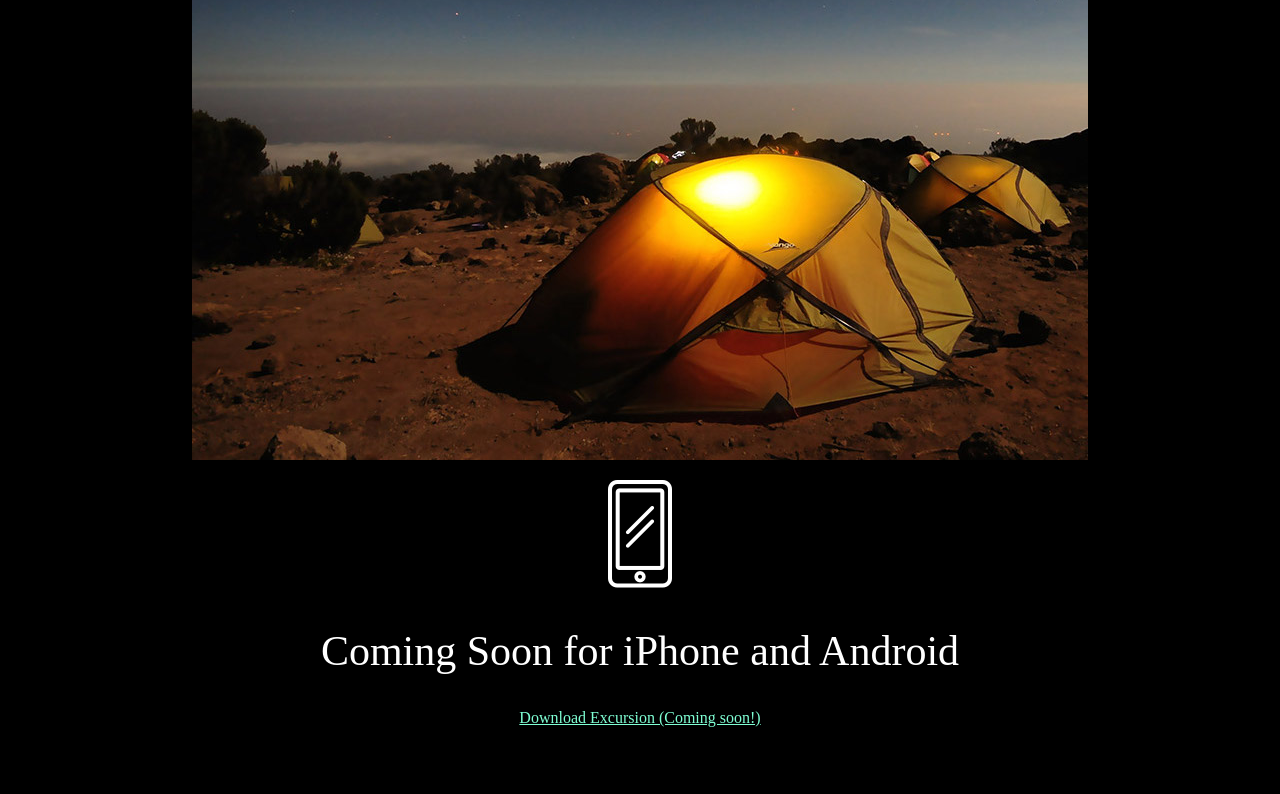
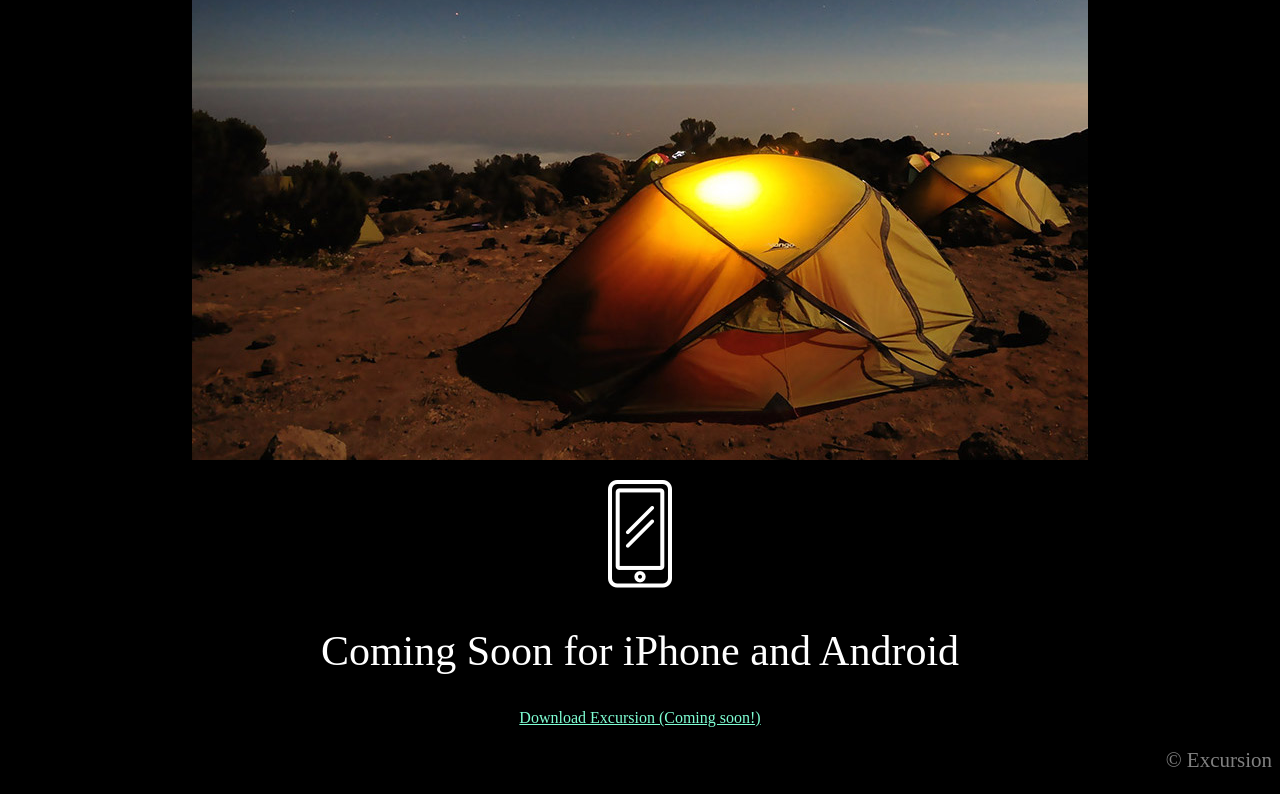
Before and after one commit to betterplanning111/excursion, a plain HTML site: page index.html in a window 1280 px wide. Shown: the part 544-1338 px from the top of the page. Before the commit the page ends 1279 px from the top, so only its background shows below. Drawn offline with Linux system fonts and the light colour scheme.

Commit message:
copyright section done

```diff
--- a/index.html
+++ b/index.html
@@ -22,12 +22,15 @@
       <img src="resources/images/camp.jpg" alt="campsite">
     </div>
 
-<!--Footer Area-->
+<!--Lower Body Copy Area-->
     <p>
       <img src="resources/images/phone.png" alt="phoneicon">
     </p>
     <h2>Coming Soon for iPhone and Android</h2>
     <a href="/index.html" class="links">Download Excursion (Coming soon!)</a>
 
+<!--Footer Area-->
+    <p class="footer">© Excursion</p>
+
   </body>
 </html>
--- a/resources/css/style.css
+++ b/resources/css/style.css
@@ -19,7 +19,14 @@ h3{
   font-size: 21px;
   color: gray;
 }
+
 .links{
   color: Aquamarine;
   font-size: 16px;
 }
+
+.footer{
+  font-size: 21px;
+  color: gray;
+  text-align: right;
+}
```
